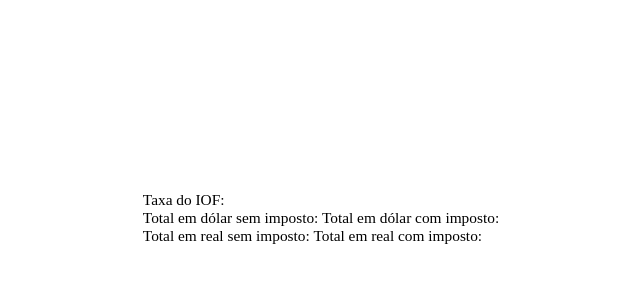
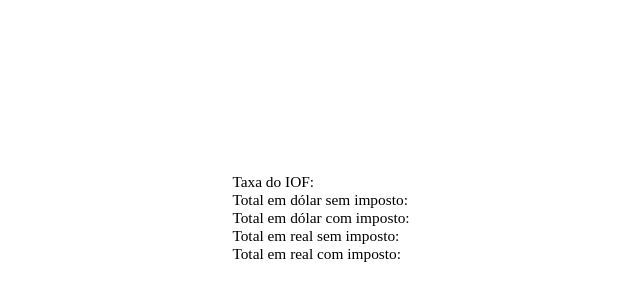
Before and after one commit to PandaZIM/conversao-dolar-real, a React (Create React App) app: page / in a window 1280 px wide. Shown: the part 182-482 px from the top of the page, without its empty margins (319-959 px from the left). Built offline with nearby package versions, Linux system fonts and the light colour scheme; no server answers.

Commit message:
Adição de tag P em tags span

```diff
--- a/src/components/TaxaIOF/TaxaIOF.jsx
+++ b/src/components/TaxaIOF/TaxaIOF.jsx
@@ -5,7 +5,7 @@ function TaxaIOF(props) {
 
   return(
       <div>
-          <span>Taxa do IOF: {props.taxa}</span>
+          <span>Taxa do IOF: <p>{props.taxa}</p></span>
       </div>
   );
 }
--- a/src/components/TotalEmDinheiro/TotalEmDinheiro.jsx
+++ b/src/components/TotalEmDinheiro/TotalEmDinheiro.jsx
@@ -4,8 +4,8 @@ import React from 'react';
 function TotalEmDinheiro(props) {
   return (
         <div>
-            <span>Total em real sem imposto: {props.onSemImpostoReal}</span>
-            <span>Total em real com imposto: {props.onComImpostoReal}</span>
+            <span>Total em real sem imposto: <p>{props.onSemImpostoReal}</p></span>
+            <span>Total em real com imposto: <p>{props.onComImpostoReal}</p></span>
         </div>
   );
 }
--- a/src/components/TotalEmDolar/TotalEmDolar.jsx
+++ b/src/components/TotalEmDolar/TotalEmDolar.jsx
@@ -5,8 +5,8 @@ import React from 'react';
 function TotalEmDolar(props) {
   return (
     <div>
-        <span>Total em dólar sem imposto: {props.onSemImposto}</span>
-        <span>Total em dólar com imposto: {props.onComImposto}</span>
+        <span>Total em dólar sem imposto: <p>{props.onSemImposto}</p></span>
+        <span>Total em dólar com imposto: <p>{props.onComImposto}</p></span>
     </div>
   );
 }
```
